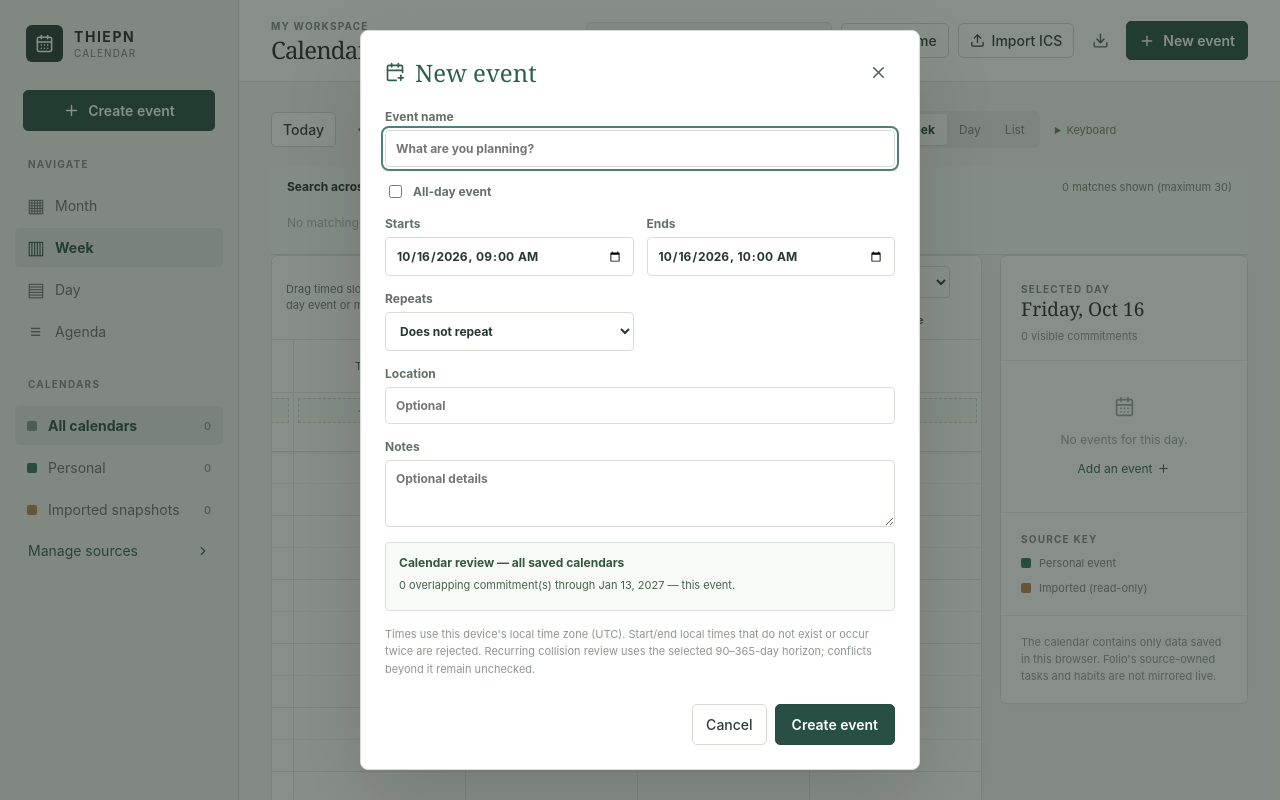
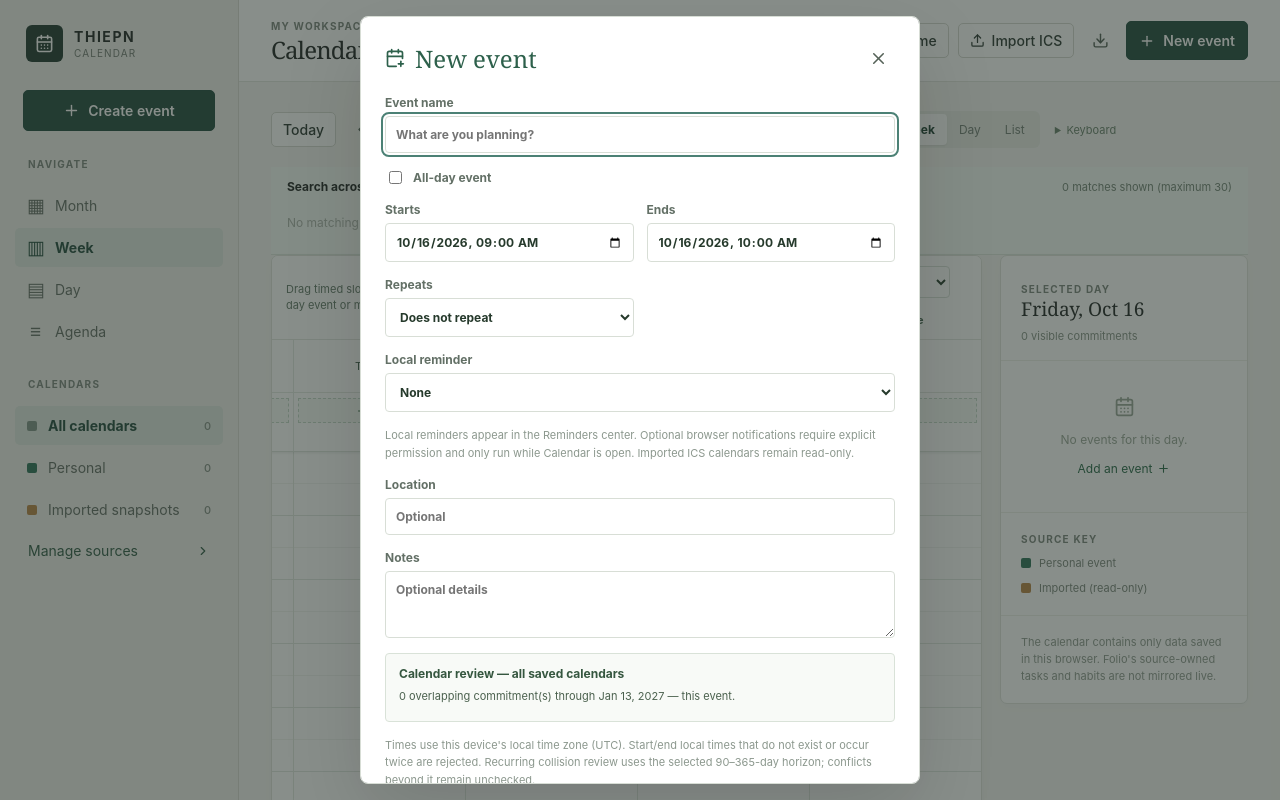
Before and after one commit to thiepn/calendar, a React (Vite) app: page / in a window 1280 px wide. Both pictures are taken after typing "Sample" into the empty fields and a click on the button "Create event". Shown: the top 800 px of the page. Built offline with nearby package versions, Linux system fonts and the light colour scheme.

Commit message:
feat(calendar): configure reminder lead times in native personal event editor

```diff
--- a/src/components/EventEditor.tsx
+++ b/src/components/EventEditor.tsx
@@ -9,6 +9,7 @@ export function EventEditor({date,event,initialRange,initialAllDay,records,ignor
   const [title,setTitle]=useState(event?.title??'')
   const [description,setDescription]=useState(event?.description??'')
   const [location,setLocation]=useState(event?.location??'')
+  const [reminder,setReminder]=useState<number>(event?.reminderMinutes??-1)
   const [allDay,setAllDay]=useState(event?.allDay??Boolean(initialAllDay))
   const [start,setStart]=useState(event ? event.allDay?event.startDate!:localDateTime(event.start) : initialAllDay?initialAllDay.from:initialRange?localDateTime(initialRange.start):date+'T09:00')
   const [end,setEnd]=useState(event ? event.allDay?addDays(event.endDateExclusive!,-1):localDateTime(event.end) : initialAllDay?initialAllDay.through:initialRange?localDateTime(initialRange.end):date+'T10:00')
@@ -36,7 +37,7 @@ export function EventEditor({date,event,initialRange,initialAllDay,records,ignor
   const firstFoldOptions=allDay?[]:ambiguousOptions(start)
   const lastFoldOptions=allDay?[]:ambiguousOptions(end)
   const [acceptedSignature,setAcceptedSignature]=useState('')
-  const signature=[title,start,end,startFold,endFold,reviewDays,allDay,frequency,interval,until,weekdaysSet.join(',')].join('|')
+  const signature=[title,start,end,startFold,endFold,reviewDays,allDay,frequency,interval,until,reminder,weekdaysSet.join(',')].join('|')
   const accepted=acceptedSignature===signature
   function construct(id:string):CalendarRecord {
     const first=start.slice(0,10),last=end.slice(0,10)
@@ -61,7 +62,7 @@ export function EventEditor({date,event,initialRange,initialAllDay,records,ignor
     return {id,title:title.trim()||'Draft event',description:description.trim(),location:location.trim(),
       source:'personal',allDay,start:startIso,end:endIso,
       ...(allDay?{startDate:first,endDateExclusive:endExclusive}:{}),
-      ...(repeat?{repeat}:{}),updatedAt:new Date().toISOString(),
+      ...(repeat?{repeat}:{}),...(reminder>=0?{reminderMinutes:reminder}:{}),updatedAt:new Date().toISOString(),
       ...(event?.excludedDates?{excludedDates:event.excludedDates}:{})}
   }
   const inspection=useMemo(()=>{
@@ -72,7 +73,7 @@ export function EventEditor({date,event,initialRange,initialAllDay,records,ignor
     catch(e){return {review:null,error:e instanceof Error?e.message:String(e)}}
     // Review depends on all form inputs, original record and canonical calendar records.
     // eslint-disable-next-line react-hooks/exhaustive-deps
-  },[title,description,location,allDay,start,end,startFold,endFold,reviewDays,frequency,interval,until,weekdaysSet,event,scope,records,ignoreOccurrence,ignoreParentFrom])
+  },[title,description,location,reminder,allDay,start,end,startFold,endFold,reviewDays,frequency,interval,until,weekdaysSet,event,scope,records,ignoreOccurrence,ignoreParentFrom])
   const needsAck=Boolean(inspection.review&&(inspection.review.collisionCount||inspection.review.affectedClockCount))
   function toggleAllDay(value:boolean){
     if(value===allDay)return
@@ -124,6 +125,15 @@ export function EventEditor({date,event,initialRange,initialAllDay,records,ignor
           {weekdays.map((w,i)=><label key={w}><input type="checkbox" checked={weekdaysSet.includes(i)} onChange={e=>setWeekdaysSet(old=>e.target.checked?[...old,i]:old.filter(x=>x!==i))}/>{w}</label>)}
         </fieldset>}
         {scope!=='instance'&&frequency!=='none'&&<label>Repeat until (optional)<input type="date" min={start.slice(0,10)} value={until} onChange={e=>setUntil(e.target.value)}/></label>}
+        <label className="reminder-setting">Local reminder<select aria-label="Local reminder" value={reminder}
+          onChange={e=>setReminder(Number(e.target.value))}>
+          <option value={-1}>None</option><option value={0}>At event start</option>
+          <option value={5}>5 minutes before</option><option value={10}>10 minutes before</option>
+          <option value={15}>15 minutes before</option><option value={30}>30 minutes before</option>
+          <option value={60}>1 hour before</option><option value={120}>2 hours before</option>
+          <option value={1440}>1 day before</option><option value={10080}>1 week before</option>
+        </select></label>
+        <p className="fine-print">Local reminders appear in the Reminders center. Optional browser notifications require explicit permission and only run while Calendar is open. Imported ICS calendars remain read-only.</p>
         <label>Location<input value={location} maxLength={500} onChange={e=>setLocation(e.target.value)} placeholder="Optional"/></label>
         <label>Notes<textarea rows={3} maxLength={4000} value={description} onChange={e=>setDescription(e.target.value)} placeholder="Optional details"/></label>
         <div className="draft-review" aria-label="Calendar conflict review" aria-live="polite">
```
